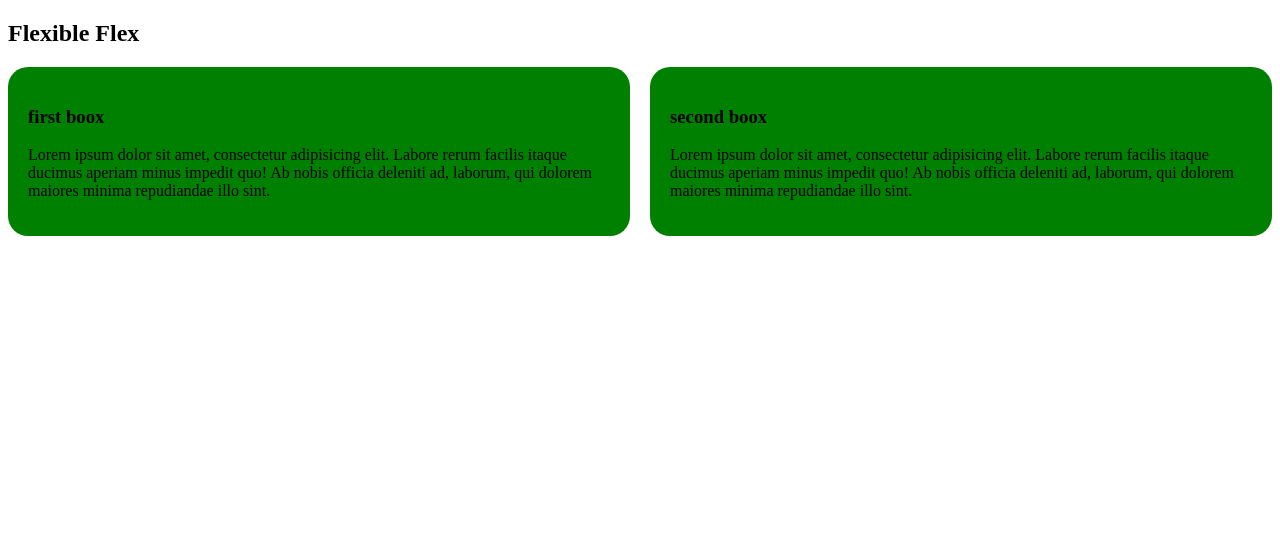
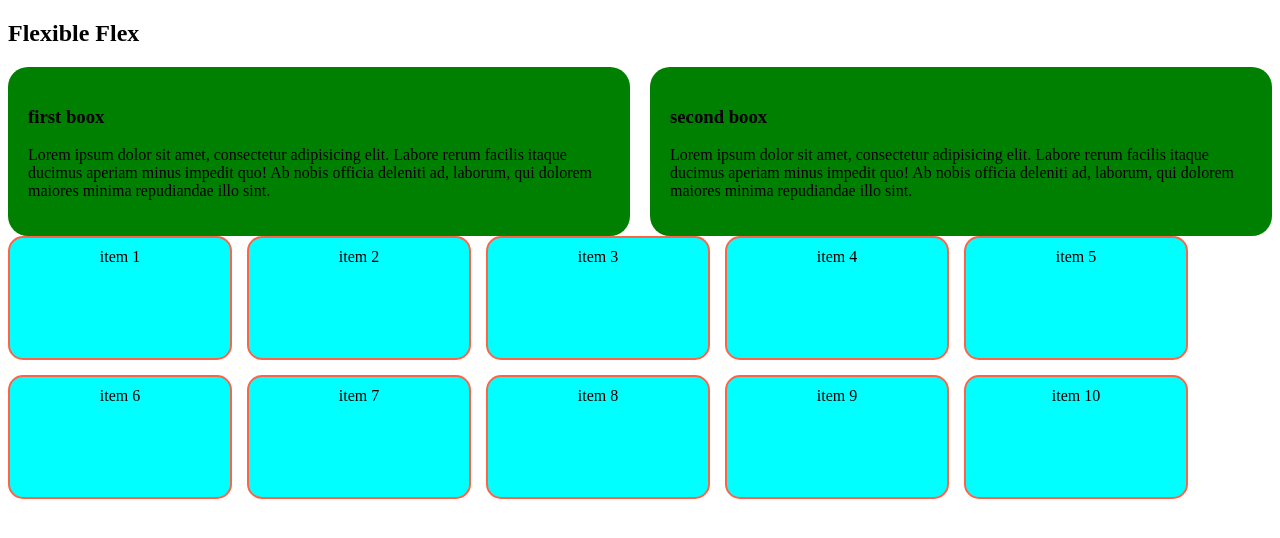
Before and after one commit to mdamirulislam313/simple-responsive-example, a plain HTML site: page index.html in a window 1280 px wide. Drawn offline with Linux system fonts and the light colour scheme.

Commit message:
flex project2

```diff
--- a/flex.html
+++ b/index.html
@@ -14,10 +14,29 @@
             padding: 20px;
             border-radius: 20px;
         }
+        .container2{
+            display: flex;
+            flex-wrap: wrap;
+            gap: 15px;
+        }
+        .item{
+            width: 200px;
+            height: 100px;
+            background-color: aqua;
+            border: 2px solid tomato;
+            border-radius: 15px;
+            padding: 10px;
+            align-items: center;
+            text-align: center;
+
+        }
         @media screen and (max-width: 576px) {
            .container{
             flex-direction: column;
            }
+           /* .container2{
+            flex-direction: column;
+           } */
         }
     </style>
 </head>
@@ -33,5 +52,17 @@
             <p>Lorem ipsum dolor sit amet, consectetur adipisicing elit. Labore rerum facilis itaque ducimus aperiam minus impedit quo! Ab nobis officia deleniti ad, laborum, qui dolorem maiores minima repudiandae illo sint.</p>
         </div>
     </div>
+    <div class="container2">
+        <div class="item">item 1</div>
+        <div class="item">item 2</div>
+        <div class="item">item 3</div>
+        <div class="item">item 4</div>
+        <div class="item">item 5</div>
+        <div class="item">item 6</div>
+        <div class="item">item 7</div>
+        <div class="item">item 8</div>
+        <div class="item">item 9</div>
+        <div class="item">item 10</div>
+    </div>
 </body>
 </html>
```
